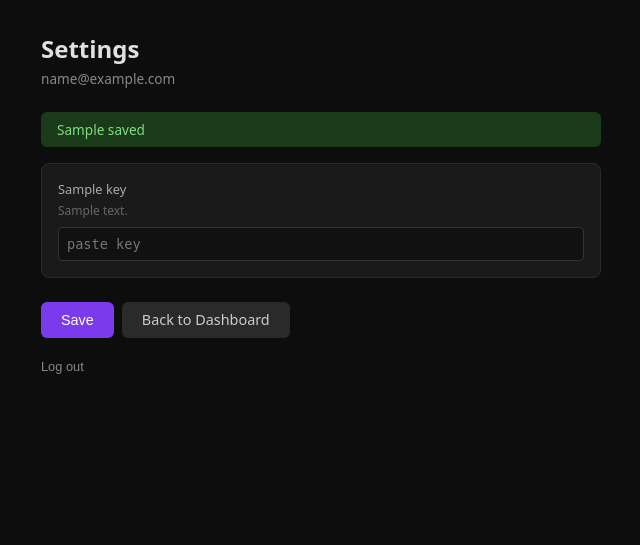
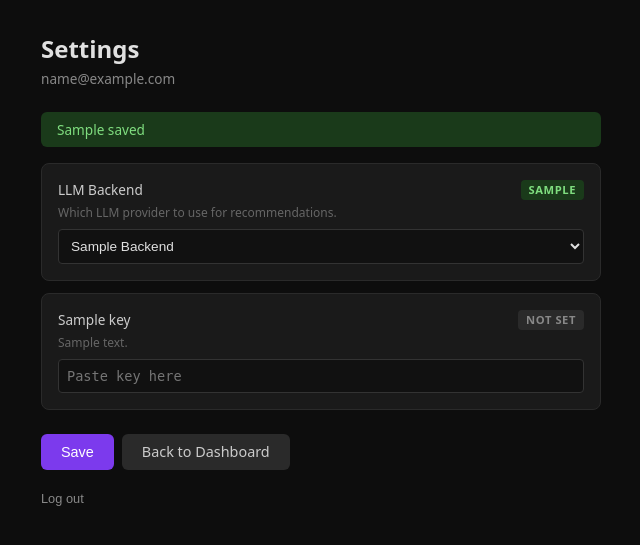
Before and after one commit to HeyiTzSenpai/omakase, a Python web app: template src/omakase/plus/templates/settings.html in a window 1280 px wide. Shown: the top 545 px of the page, without its empty margins (319-959 px from the left). Run offline with Jinja, Linux system fonts and the light colour scheme; the template is opened without the code that fills it: most values are stand-ins (such as "Sample title", 1, 10 or a date in 2020).

Commit message:
fix: clear settings UX — stored/not-set badges, backend selector
- Settings now shows green "Stored" / gray "Not set" badge per key
- "Replace" button reveals input only when you want to change a key
- LLM backend dropdown (openai, anthropic, gemini, etc.)
- Dashboard reads stored backend preference, defaults to ollama
  when no API key is set (was hardcoded to openai)

Co-Authored-By: Claude Opus 4.7 <noreply@anthropic.com>

```diff
--- a/src/omakase/plus/templates/settings.html
+++ b/src/omakase/plus/templates/settings.html
@@ -25,20 +25,47 @@
             background: #1a1a1a; border: 1px solid #2a2a2a; border-radius: 8px;
             padding: 1rem; margin-bottom: 0.75rem;
         }
-        .key-card label { display: block; font-size: 0.8rem; color: #aaa; margin-bottom: 0.25rem; }
+        .key-card .header {
+            display: flex; justify-content: space-between; align-items: center;
+            margin-bottom: 0.25rem;
+        }
+        .key-card label { font-size: 0.85rem; color: #ccc; }
         .key-card .desc { font-size: 0.75rem; color: #666; margin-bottom: 0.5rem; }
+
+        .badge {
+            font-size: 0.7rem; padding: 0.15rem 0.5rem; border-radius: 4px;
+            font-weight: 600; text-transform: uppercase; letter-spacing: 0.05em;
+        }
+        .badge-stored { background: #1a3a1a; color: #7fdd7f; }
+        .badge-empty { background: #2a2a2a; color: #888; }
+
+        .stored-row {
+            display: flex; gap: 0.5rem; align-items: center;
+        }
+        .stored-row .hint {
+            color: #7fdd7f; font-size: 0.8rem; flex: 1;
+        }
+        .btn-replace, .btn-delete {
+            background: none; font-size: 0.75rem; padding: 0.3rem 0.6rem;
+            border-radius: 4px; cursor: pointer; white-space: nowrap;
+        }
+        .btn-replace {
+            border: 1px solid #3a3a5a; color: #aaa;
+        }
+        .btn-replace:hover { background: #2a2a3a; color: #ccc; }
+        .btn-delete {
+            border: 1px solid #552222; color: #cc4444;
+        }
+        .btn-delete:hover { background: #552222; }
+
         .key-card input[type="text"], .key-card input[type="password"] {
             width: 100%; padding: 0.5rem; background: #111; border: 1px solid #333;
             color: #e0e0e0; border-radius: 4px; font-size: 0.85rem; font-family: monospace;
         }
-        .key-row { display: flex; gap: 0.5rem; align-items: center; }
-        .key-row input { flex: 1; }
-        .btn-delete {
-            background: none; border: 1px solid #552222; color: #cc4444;
-            padding: 0.4rem 0.6rem; border-radius: 4px; cursor: pointer;
-            font-size: 0.75rem; white-space: nowrap;
+        .key-card select {
+            width: 100%; padding: 0.5rem; background: #111; border: 1px solid #333;
+            color: #e0e0e0; border-radius: 4px; font-size: 0.85rem;
         }
-        .btn-delete:hover { background: #552222; }
 
         .actions { margin-top: 1.5rem; display: flex; gap: 0.5rem; }
         .btn {
@@ -65,19 +92,48 @@
     {% endif %}
 
     <form method="post" action="/plus/settings">
+
+        <!-- LLM Backend -->
+        <div class="key-card">
+            <div class="header">
+                <label>LLM Backend</label>
+                <span class="badge {% if stored_backend %}badge-stored{% else %}badge-empty{% endif %}">
+                    {% if stored_backend %}{{ stored_backend }}{% else %}Not set{% endif %}
+                </span>
+            </div>
+            <p class="desc">Which LLM provider to use for recommendations.</p>
+            <select name="llm_backend">
+                {% for b in backends %}
+                <option value="{{ b }}" {% if b == stored_backend %}selected{% endif %}>{{ b | title }}</option>
+                {% endfor %}
+            </select>
+        </div>
+
         {% for key_name, desc in keys.items() %}
         <div class="key-card">
-            <label for="{{ key_name }}">{{ key_name }}</label>
+            <div class="header">
+                <label for="{{ key_name }}">{{ key_name }}</label>
+                <span class="badge {% if stored.get(key_name, '') %}badge-stored{% else %}badge-empty{% endif %}">
+                    {% if stored.get(key_name, '') %}Stored{% else %}Not set{% endif %}
+                </span>
+            </div>
             <p class="desc">{{ desc }}</p>
-            <div class="key-row">
-                <input type="password" id="{{ key_name }}" name="{{ key_name }}"
-                       value="{{ stored.get(key_name, '') }}"
-                       placeholder="{% if stored.get(key_name, '') %}•••• stored {% else %}paste key{% endif %}"
-                       autocomplete="off">
-                {% if stored.get(key_name, '') %}
-                <button type="submit" name="delete_{{ key_name }}" value="1" class="btn-delete">Forget</button>
-                {% endif %}
-            </div>
+            {% if stored.get(key_name, '') %}
+                <div class="stored-row">
+                    <span class="hint">Key is stored and encrypted</span>
+                    <button type="submit" name="delete_{{ key_name }}" value="1" class="btn-delete">Forget</button>
+                    <button type="button" class="btn-replace" onclick="this.style.display='none';this.parentElement.nextElementSibling.style.display='block'">Replace</button>
+                </div>
+                <div class="key-row" style="display:none">
+                    <input type="password" id="{{ key_name }}" name="{{ key_name }}"
+                           placeholder="Paste new key to replace" autocomplete="off">
+                </div>
+            {% else %}
+                <div class="key-row">
+                    <input type="password" id="{{ key_name }}" name="{{ key_name }}"
+                           placeholder="Paste key here" autocomplete="off">
+                </div>
+            {% endif %}
         </div>
         {% endfor %}
 
```
Also changed, not shown: src/omakase/plus/routes.py (+18 -1 lines).
